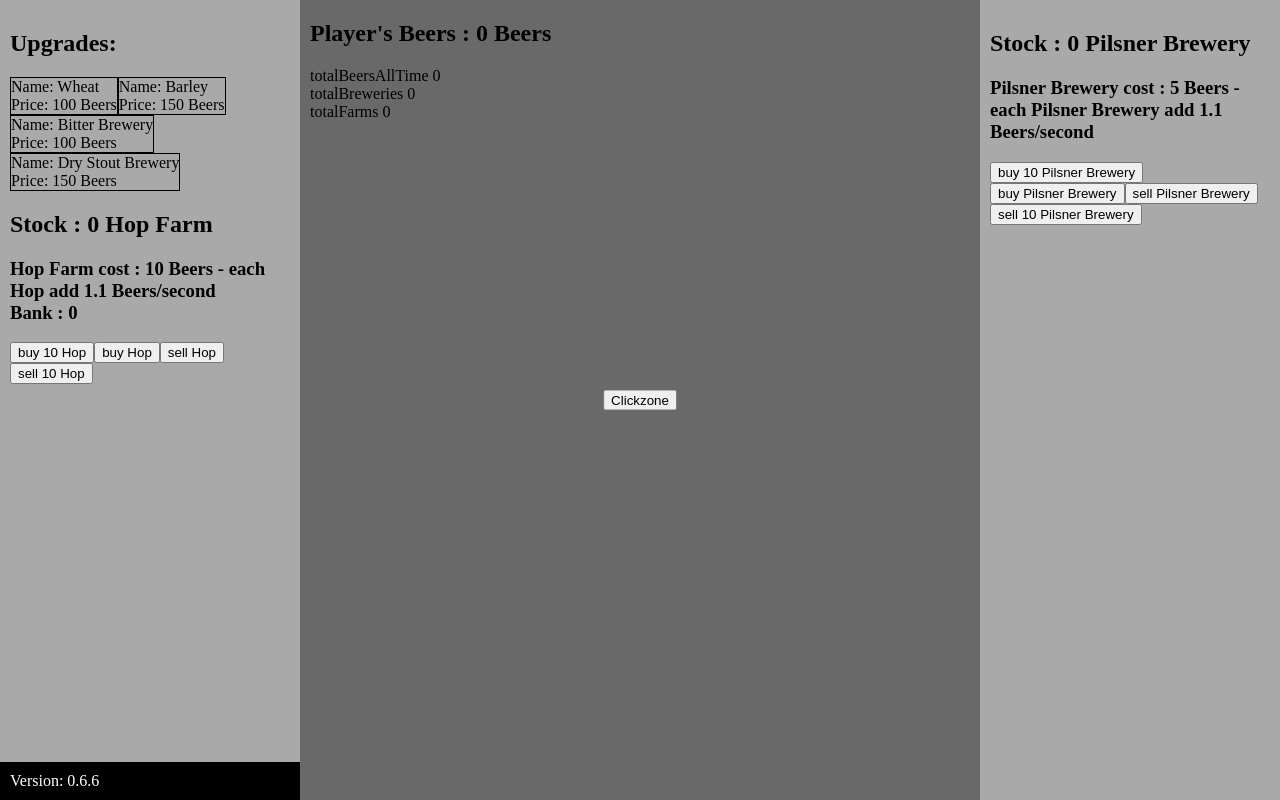
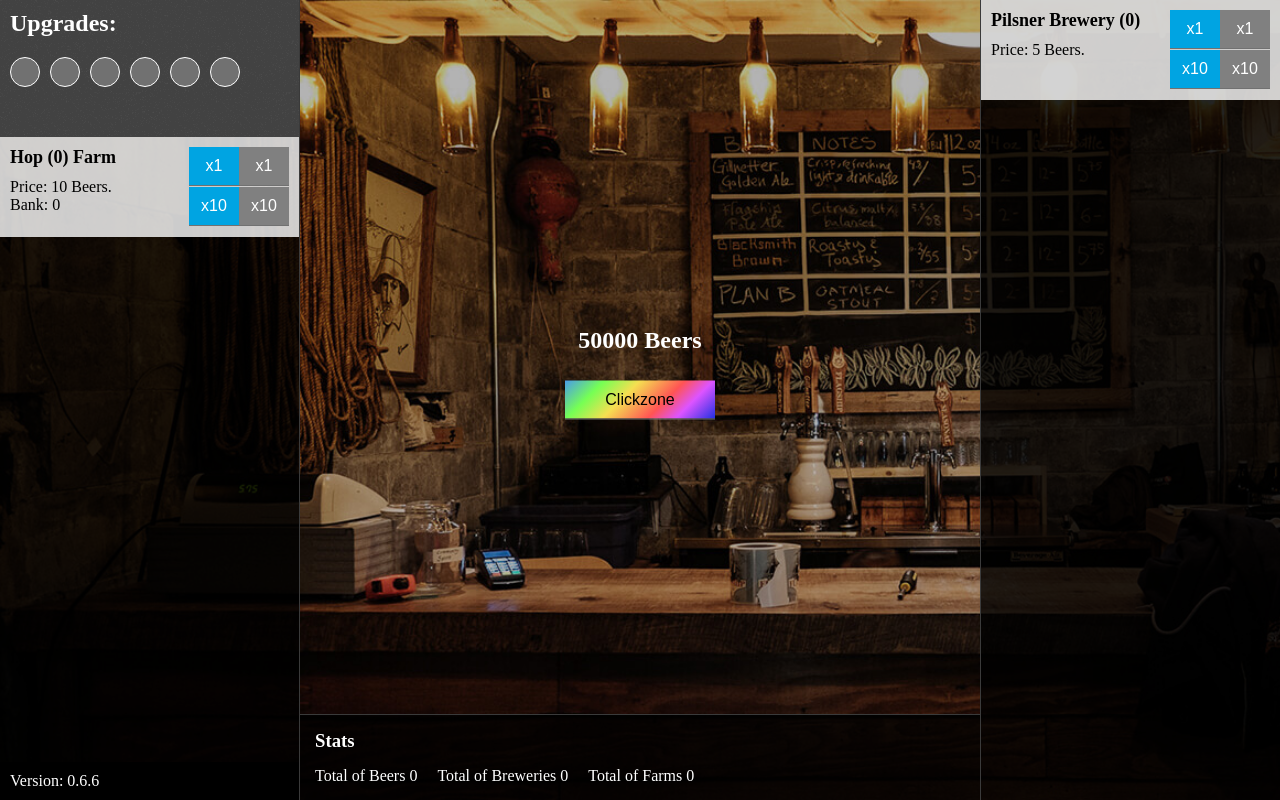
Before and after one commit to emmanuel-franc/beerclick, an Angular app: page / in a window 1280 px wide. Built offline with nearby package versions, Linux system fonts and the light colour scheme.

Commit message:
Feature styles
upgrades

items

styles of upgrades

added img

style clickzone

```diff
--- a/src/app/app.component.html
+++ b/src/app/app.component.html
@@ -1,9 +1,8 @@
-<div class="store">
+<div class="store store--left">
   <app-upgrade [(player)]="player"></app-upgrade>
 
   <div *ngFor="let farm of player.resources.farms">
     <div *ngIf="farm.unlocked">
-      <h2>Stock : {{farm.qty}} {{farm.name }} Farm</h2>
       <app-item [player]="player" [item]="farm" [(totalFarmsAllTime)]="totalFarmsAllTime"></app-item>
     </div>
   </div>
@@ -24,27 +23,21 @@
     <app-click-zone [(player)]="player" [(totalBeersAllTime)]="totalBeersAllTime"></app-click-zone>
   </div>
 
+  <h2 class="money">{{player.resources.beers.qty}} Beers</h2>
+
   <div class="stats">
-    <h2>Player's Beers : {{player.resources.beers.qty}} Beers</h2>
-
-
-    totalBeersAllTime
-    {{totalBeersAllTime || 0}}
-    <br>
-
-    totalBreweries
-    {{totalBreweries || 0}}
-    <br>
-
-    totalFarms
-    {{totalFarms || 0}}
+    <h3>Stats</h3>
+    <ul>
+      <li>Total of Beers {{totalBeersAllTime || 0}}</li>
+      <li>Total of Breweries {{totalBreweries || 0}}</li>
+      <li>Total of Farms {{totalFarms || 0}}</li>
+    </ul>
   </div>
 </div>
 
-<div class="store">
+<div class="store store--right">
   <div *ngFor="let brewery of player.resources.breweries">
     <div *ngIf="brewery.unlocked">
-      <h2>Stock : {{brewery.qty}} {{brewery.name }}</h2>
       <app-item [player]="player" [item]="brewery" [(totalBreweriesAllTime)]="totalBreweriesAllTime"></app-item>
     </div>
   </div>
--- a/src/app/app.component.scss
+++ b/src/app/app.component.scss
@@ -2,9 +2,16 @@
   position: relative;
   height: 100vh;
   width: 300px;
-  padding: 10px;
   float: left;
-  background: darkgrey;
+  background: rgba(0, 0, 0, 0.8);
+
+  &--left {
+    border-right: 1px solid #3a3a3a;
+  }
+
+  &--right {
+    border-left: 1px solid #3a3a3a;
+  }
 }
 
 .main {
@@ -12,7 +19,6 @@
   width: calc(100% - 600px); //600px = stores width
   height: 100vh;
   float: left;
-  background: dimgrey;
 }
 
 .event {
@@ -30,8 +36,34 @@
   padding: 0 10px;
 }
 
+.money {
+  position: absolute;
+  top: 40%;
+  left: 50%;
+  transform: translate(-50%, -50%);
+  padding: 0 10px;
+  color: #ffffff;
+}
+
 .stats {
-  padding: 0 10px;
+  position: absolute;
+  right: 0;
+  bottom: 0;
+  left: 0;
+  padding: 15px;
+  color: #ffffff;
+  border-top: 1px solid #3a3a3a;
+  background: rgba(0, 0, 0, 0.8);
+
+  h3 {
+    margin: 0 0 15px 0;
+  }
+
+  li {
+    display: block;
+    margin-right: 20px;
+    float: left;
+  }
 }
 
 .appVersion {
--- a/src/app/components/click-zone/click-zone.component.html
+++ b/src/app/components/click-zone/click-zone.component.html
@@ -2,6 +2,6 @@
 
 <div class="generatedBeers">
   <div class="generatedBeers-item" *ngFor="let click of clicks">
-    Beers generated on click: {{click}}
+    + {{click}} beers !
   </div>
 </div>
--- a/src/app/components/click-zone/click-zone.component.scss
+++ b/src/app/components/click-zone/click-zone.component.scss
@@ -11,12 +11,38 @@
 
 .generatedBeers {
   position: relative;
+  width: 150px;
 
   &-item {
     position: absolute;
-    color: rgba(0,0,0,0.5);
-
+    width: 100%;
+    text-align: center;
+    color: rgba(255, 255, 255, 0.5);
     animation-duration: 1s;
     animation-name: generatedBeersItem;
   }
 }
+
+button {
+  display: inline-block;
+  width: 150px;
+  padding: 10px;
+  font-size: 16px;
+  color: #000000;
+  border: none;
+  border-bottom: 1px solid #717171;
+  outline: none;
+  cursor: pointer;
+  background: rgba(73,155,234,1);
+  background: -moz-linear-gradient(-45deg, rgba(73,155,234,1) 0%, rgba(118,255,84,1) 21%, rgba(245,223,81,1) 40%, rgba(255,84,84,1) 64%, rgba(221,84,255,1) 79%, rgba(32,48,227,1) 100%);
+  background: -webkit-gradient(left top, right bottom, color-stop(0%, rgba(73,155,234,1)), color-stop(21%, rgba(118,255,84,1)), color-stop(40%, rgba(245,223,81,1)), color-stop(64%, rgba(255,84,84,1)), color-stop(79%, rgba(221,84,255,1)), color-stop(100%, rgba(32,48,227,1)));
+  background: -webkit-linear-gradient(-45deg, rgba(73,155,234,1) 0%, rgba(118,255,84,1) 21%, rgba(245,223,81,1) 40%, rgba(255,84,84,1) 64%, rgba(221,84,255,1) 79%, rgba(32,48,227,1) 100%);
+  background: -o-linear-gradient(-45deg, rgba(73,155,234,1) 0%, rgba(118,255,84,1) 21%, rgba(245,223,81,1) 40%, rgba(255,84,84,1) 64%, rgba(221,84,255,1) 79%, rgba(32,48,227,1) 100%);
+  background: -ms-linear-gradient(-45deg, rgba(73,155,234,1) 0%, rgba(118,255,84,1) 21%, rgba(245,223,81,1) 40%, rgba(255,84,84,1) 64%, rgba(221,84,255,1) 79%, rgba(32,48,227,1) 100%);
+  background: linear-gradient(135deg, rgba(73,155,234,1) 0%, rgba(118,255,84,1) 21%, rgba(245,223,81,1) 40%, rgba(255,84,84,1) 64%, rgba(221,84,255,1) 79%, rgba(32,48,227,1) 100%);
+  filter: progid:DXImageTransform.Microsoft.gradient( startColorstr='#499bea', endColorstr='#2030e3', GradientType=1 );
+
+  &:active {
+    margin-top: 1px;
+  }
+}
--- a/src/app/components/item/item.component.html
+++ b/src/app/components/item/item.component.html
@@ -1,17 +1,45 @@
-<h3>{{item.name}} <span *ngIf="item.category === 'Farms'">Farm</span> cost :
-  <span>{{item.price}} Beers
-  </span>
+<div class="item">
+  <div class="item-infos">
+    <h3 class="item-title"
+        title="each {{item.name}} add {{ 1*item.ratio }} Beers/second">{{item.name}} ({{item.qty}})
+      <span *ngIf="item.category === 'Farms'">Farm</span>
+    </h3>
 
-  <span *ngIf="item.ratio">
-  - each {{item.name}} add {{ 1*item.ratio }} Beers/second
-  </span>
+    <p class="stats">
+      Price: {{item.price}} Beers.
+    </p>
 
-  <span *ngIf="item.category === 'Farms'">
-    <br>
-    Bank : {{item.bank.qty}}
-  </span>
-</h3>
-<button type="button" (click)="buy(item, 10)">buy 10 {{item.name}}</button>
-<button type="button" (click)="buy(item)">buy {{item.name}}</button>
-<button type="button" (click)="sell(item)">sell {{item.name}}</button>
-<button type="button" (click)="sell(item, 10)">sell 10 {{item.name}}</button>
+    <p class="item-stats"
+       *ngIf="item.category === 'Farms'">
+      Bank: {{item.bank.qty}}
+    </p>
+  </div>
+
+
+  <div class="item-buttons">
+    <button type="button"
+            class="item-button item-button--buy"
+            (click)="buy(item)"
+            [disabled]="!isBuyable(item.price)"
+            title="Buy 1 item">x1
+    </button>
+    <button type="button"
+            class="item-button item-button--sell"
+            (click)="sell(item)"
+            [disabled]="item.qty < 1"
+            title="Sell 1 item">x1
+    </button>
+    <button type="button"
+            class="item-button item-button--buy"
+            (click)="buy(item, 10)"
+            [disabled]="!isBuyable(item.price, 10)"
+            title="Buy 10 of this item">x10
+    </button>
+    <button type="button"
+            class="item-button item-button--sell"
+            (click)="sell(item, 10)"
+            [disabled]="item.qty < 10"
+            title="Sell 10 of this item">x10
+    </button>
+  </div>
+</div>
--- a/src/app/components/item/item.component.scss
+++ b/src/app/components/item/item.component.scss
@@ -0,0 +1,73 @@
+.item {
+  overflow: hidden;
+  margin-bottom: 1px;
+  padding: 10px;
+  background: rgba(255, 255, 255, 0.8);
+
+  &-title {
+    margin: 0 0 10px 0;
+    font-size: 18px;
+  }
+
+  &-infos {
+    width: calc(100% - 100px);
+    float: left;
+  }
+
+  &-stats {
+    margin: 0 0 5px 0;
+    font-size: 16px;
+  }
+
+  &-buttons {
+    width: 100px;
+    float: left;
+  }
+
+  &-button {
+    display: block;
+    float: left;
+    width: 50px;
+    margin-bottom: 1px;
+    padding: 10px 0;
+    font-size: 16px;
+    color: #ffffff;
+    border: none;
+    border-bottom: 1px solid #717171;
+    outline: none;
+    cursor: pointer;
+
+    &--buy {
+      background-color: #00a4e2;
+
+      &:hover {
+        background-color: darken(#00a4e2, 4);
+      }
+
+      &:active {
+        background-color: darken(#00a4e2, 8);
+      }
+    }
+
+    &--sell {
+      background-color: #ff5b5b;
+
+      &:hover {
+        background-color: darken(#ff5b5b, 4);
+      }
+
+      &:active {
+        background-color: darken(#ff5b5b, 8);
+      }
+    }
+
+    &[disabled] {
+      background-color: #808080;
+
+      &:hover,
+      &:active {
+        background-color: #808080;
+      }
+    }
+  }
+}
--- a/src/app/components/upgrade/upgrade.component.html
+++ b/src/app/components/upgrade/upgrade.component.html
@@ -1,8 +1,15 @@
-<h2>Upgrades:</h2>
+<div class="upgradesContainer">
+  <h2>Upgrades:</h2>
 
-<div class="upgrade "*ngFor="let upgrade of player.resources.upgrades;" (click)="buyUpgrade(upgrade);">
-  <div *ngIf="!upgrade.purchased && upgrade.unlocked" class="upgrade-item">
-    <p>Name: {{upgrade.name}}</p>
-    <p>Price: {{upgrade.price}} Beers</p>
-  </div>
+  <ul class="upgrades">
+    <li class="upgrades-item"
+        *ngFor="let upgrade of player.resources.upgrades;"
+        (click)="buyUpgrade(upgrade);"
+        title="{{upgrade.name}}, Price: {{upgrade.price}} Beers">
+      <img class="upgrades-img"
+           *ngIf="!upgrade.purchased && upgrade.unlocked"
+           src=""
+           alt="">
+    </li>
+  </ul>
 </div>
--- a/src/app/components/upgrade/upgrade.component.scss
+++ b/src/app/components/upgrade/upgrade.component.scss
@@ -1,9 +1,35 @@
-.upgrade {
-  display: inline-block;
-  vertical-align: middle;
-  cursor: pointer;
+.upgradesContainer {
+  padding: 10px;
+  background: url("../../../assets/images/img-noise-150x150.png");
 }
 
-.upgrade-item {
-  border: 1px solid black;
+h2 {
+  margin-top: 0;
+  color: #ffffff;
 }
+
+.upgrades {
+  margin-bottom: 40px;
+
+  &-item {
+    display: inline-block;
+    vertical-align: middle;
+    overflow: hidden;
+    width: 30px;
+    height: 30px;
+    margin: 0 5px;
+    cursor: pointer;
+    border: 1px solid #ffffff;
+    border-radius: 50%;
+    background-color: #717171;
+
+    &:first-child {
+      margin-left: 0;
+    }
+  }
+
+
+  &-img {
+
+  }
+}
--- a/src/assets/data/data.json
+++ b/src/assets/data/data.json
@@ -4,7 +4,7 @@
       "beers": {
         "name": "Beers",
         "category": "bank",
-        "qty": 0,
+        "qty": 50000,
         "unlocked": true
       },
       "totalBeersAllTime": 0
--- a/src/styles.css
+++ b/src/styles.css
@@ -9,6 +9,20 @@ body {
   padding: 0;
 }
 
+body {
+  background: url("assets/images/background.jpg") no-repeat;
+  background-size: cover;
+}
+
+ul {
+  margin: 0;
+  padding: 0;
+}
+
+li {
+  list-style: none;
+}
+
 p {
   margin: 0;
 }
```
Also changed, not shown: src/assets/images/background.jpg (added), src/assets/images/img-noise-150x150.png (added).
